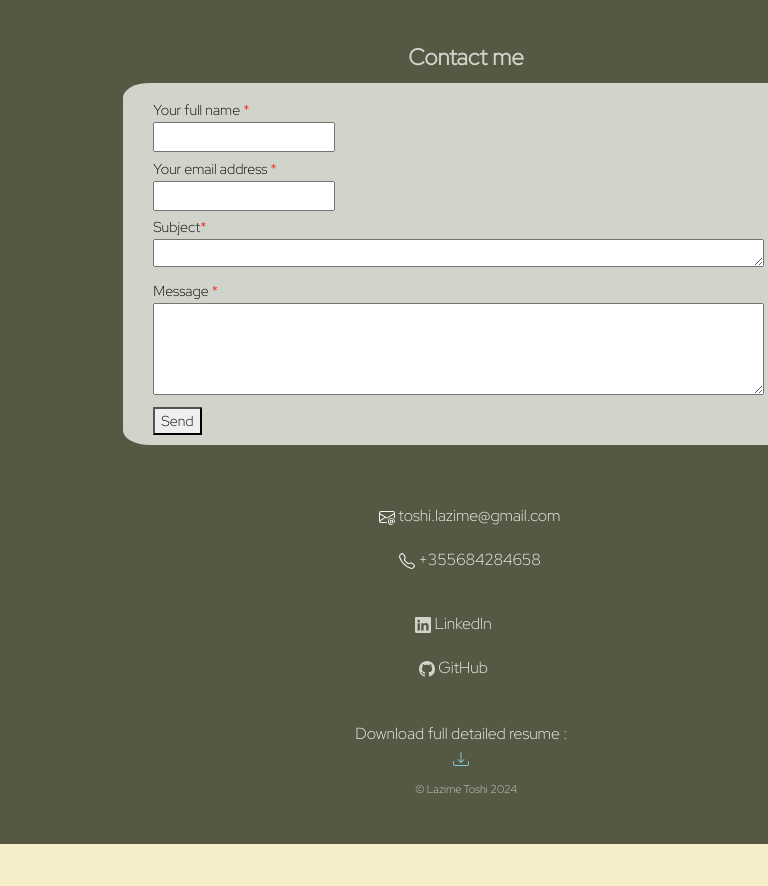
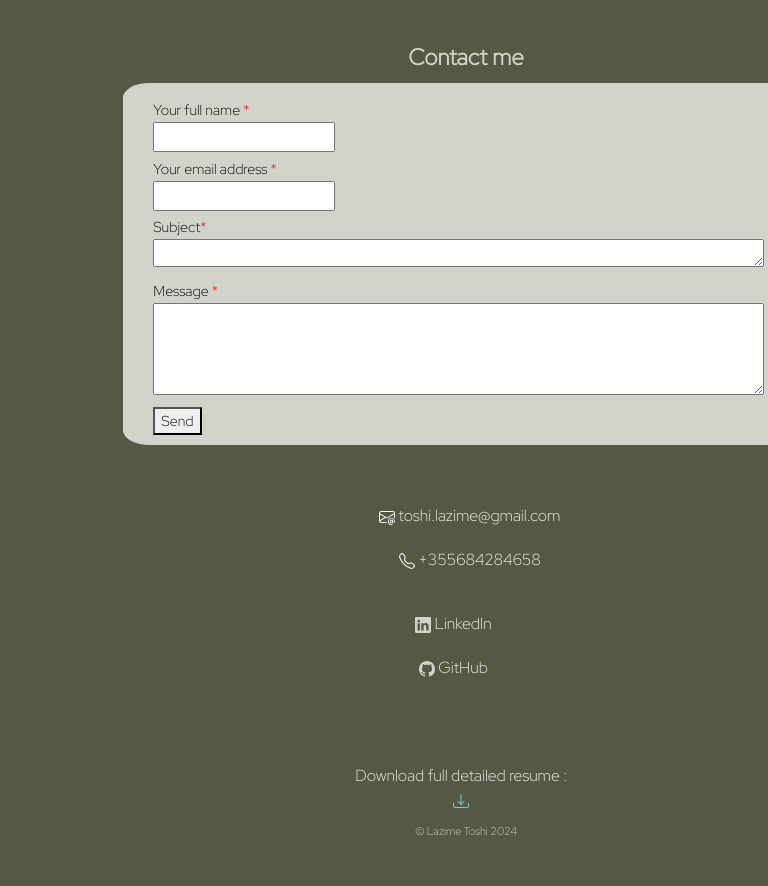
Before and after one commit to latolatto/resume, a PHP site: page / in a window 768 px wide; the page is wider, and only the part inside the window is pictured. Shown: the part 2416-3302 px from the top of that part. Before the commit the page ends 3260 px from the top of that part, so only its background shows below. Run offline with PHP 8.4, Linux system fonts and the light colour scheme; some web fonts are replaced.

Commit message:
responsive

```diff
--- a/style.css
+++ b/style.css
@@ -345,7 +345,7 @@ p{
 .rreshti4-container{
     display:grid;
     grid-template-columns: 1fr 1fr;
-    grid-template-rows: 0.5fr 4fr 0.5fr ;
+    grid-template-rows: 0.5fr 3fr 0.5fr ;
     width:100%;
     gap:0.7rem;
     margin:0;
@@ -428,7 +428,7 @@ p{
     font-size:0.7rem;
     text-align: center;
     font-weight:200;
-    padding-bottom: 10%;
+    padding-bottom: 5%;
     margin-bottom: 0;
 }
 
@@ -1046,7 +1046,7 @@ p{
 
 .resume{
     margin:10%;
-    margin-top:5%;
+    /* margin-top:5%; */
     margin-bottom:0;
     padding-bottom:0;
     padding:0;
@@ -1055,7 +1055,7 @@ p{
     justify-content: center;
 }
 .copyright{
-    padding-bottom: 5%;
+    /* padding-bottom: 5%; */
 }
 
 .socials{
```
